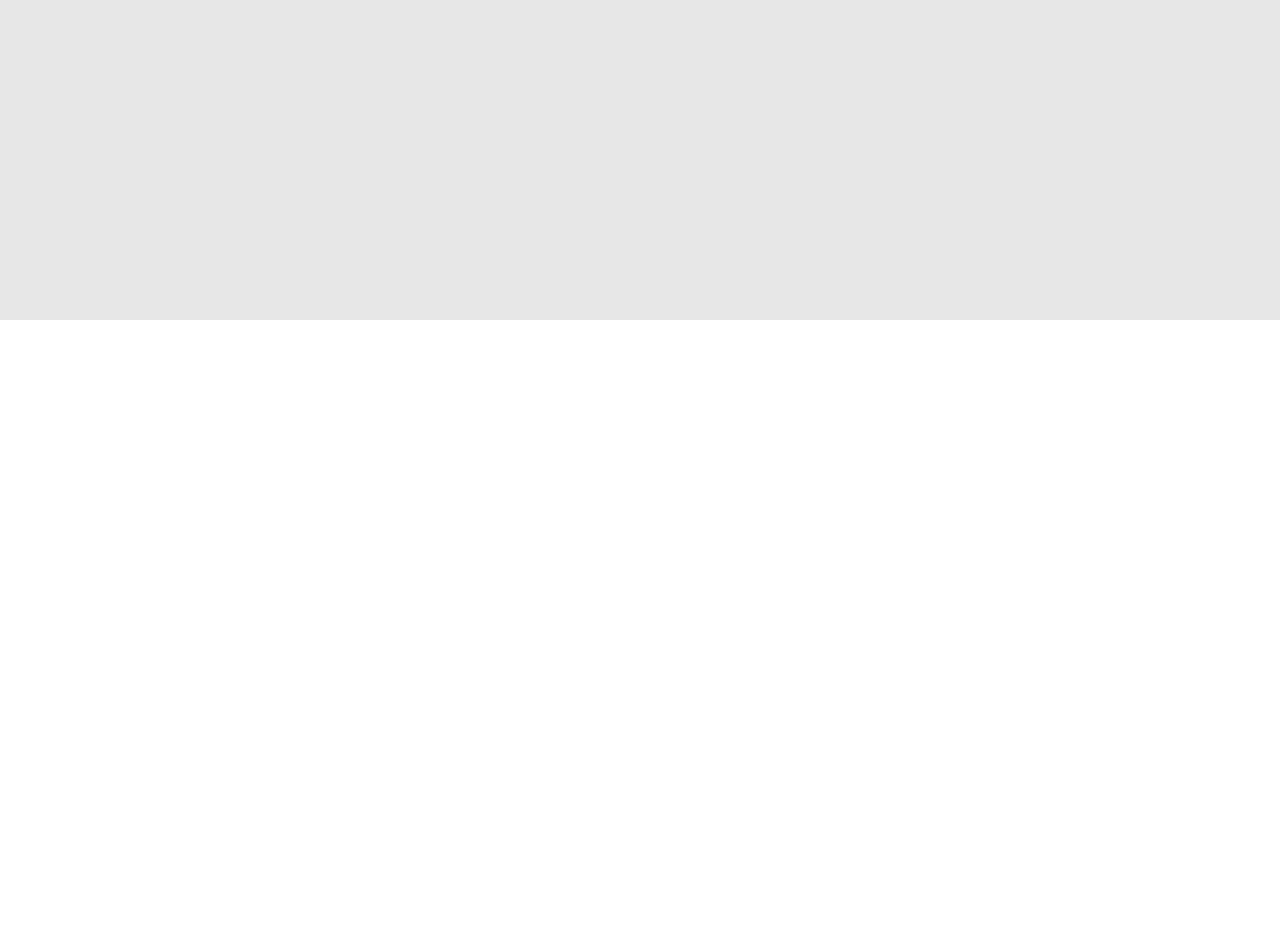
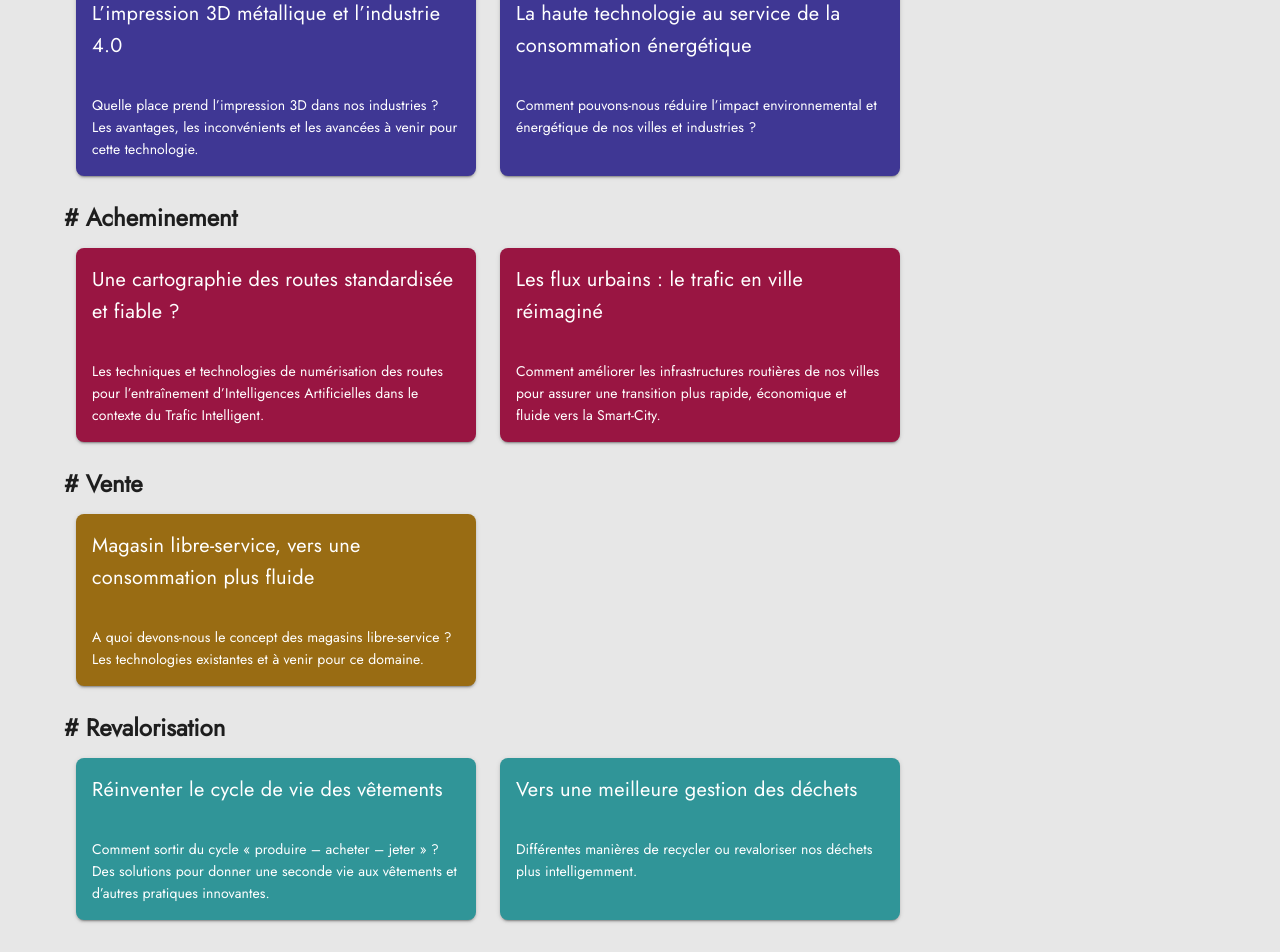
Before and after one commit to BigotClement/next-city4, a Vue app: page /programme in a window 1280 px wide. Shown: the part 480-1432 px from the top of the page. Before the commit the page ends 800 px from the top, so only its background shows below. Built offline with nearby package versions, Linux system fonts and the light colour scheme.

Commit message:
Program WIP

```diff
--- /dev/null
+++ b/src/components/ConferenceTopicComponent.vue
@@ -0,0 +1,37 @@
+<template>
+    <div id="conference-topic-component">
+        <v-card
+            rounded="lg"
+            :color="color"
+            max-width="400px"
+            height="100%"
+        >
+            <v-card-title class="topic-card">
+                <p>
+                    {{ title }}
+                </p>
+            </v-card-title>
+            <v-card-text class="topic-card">
+                {{ description }}
+            </v-card-text>
+        </v-card>
+    </div>
+</template>
+
+<script>
+export default {
+    name: "ConferenceTopicComponent",
+    props: {
+      title: String,
+      description: String,
+      color: String,
+    },
+}
+</script>
+
+<style scoped>
+.topic-card {
+    color: white!important;
+    word-break: normal!important;
+}
+</style>
--- a/src/components/EventDescriptionComponent.vue
+++ b/src/components/EventDescriptionComponent.vue
@@ -21,8 +21,7 @@
                 >
                     <rotate-card-component num="9" number-title="Conférences"
                                            description="Sur le nouveau cycle de vie des produits !"/>
-<!--                    <rotate-card-component num="20" number-title="Exposants"
-                                           description="Dans le domaine de la Smart City et de l'Industrie 4.0"/>-->
+
                 </v-card-text>
             </v-card>
 
--- a/src/components/RotateCardComponent.vue
+++ b/src/components/RotateCardComponent.vue
@@ -15,6 +15,18 @@
         <p class="text-center pa-5 ma-0  text-subtitle-1" style="max-width: 250px">
             {{ description }}
         </p>
+
+        <p class="text-center ma-0">
+            <a href="/programme" class="link">
+                Découvrir la programmation
+                <v-icon
+                    :color="'#5116b3'"
+                    class="mb-1 link-icon"
+                >
+                    mdi-menu-right
+                </v-icon>
+            </a>
+        </p>
     </div>
 </template>
 
@@ -29,18 +41,28 @@ export default {
 }
 </script>
 
-<style scoped>
+<style lang="scss">
 .box-rotate {
     transform: rotate(-2.5deg);
     margin: 0 25px
 }
 
 .box-rotate-text {
-
     transform: rotate(2.5deg);
     color: white;
     font-size: 25px;
     margin: 10px 0;
     line-height: 30px;
 }
+
+.link {
+    color: #5116b3;
+    text-decoration: none;
+
+    &:hover {
+        .link-icon {
+            margin-left: 5px;
+        }
+    }
+}
 </style>
--- a/src/router/index.js
+++ b/src/router/index.js
@@ -8,6 +8,11 @@ const routes = [
         path: '/',
         name: 'HomeView',
         component: () => import('../views/HomeView.vue')
+    },
+    {
+        path: '/programme',
+        name: 'ProgramView',
+        component: () => import('../views/ProgramView.vue')
     }
 ]
 
--- /dev/null
+++ b/src/views/ProgramView.vue
@@ -0,0 +1,119 @@
+<template>
+    <div id="program-view">
+        <div class="pa-5 pr-16 pl-16">
+            <h1># Conférences</h1>
+
+            <p class="ma-0 pt-10">
+                Vous trouverez ci-dessous 9 conférences au sujet plus passionnants les uns que les autres. Laissez les étudiants du CESI vous faire découvrir leurs travaux. Et suivez l'histoire des produits de l'usine jusqu'à leur seconde vie.
+            </p>
+
+            <div class="pt-10">
+                <h2># Production</h2>
+                <div class="d-flex flex-wrap">
+                    <conference-topic-component v-for="(topic) in production_topics" :key="topic.title"
+                        class="pa-3"
+                        :title="topic.title"
+                        :description="topic.description"
+                        :color="'#3f3794'"
+                    />
+                </div>
+
+                <h2 class="pt-3"># Acheminement</h2>
+                <div class="d-flex flex-wrap">
+                    <conference-topic-component v-for="(topic) in forwarding_topics" :key="topic.title"
+                        class="pa-3"
+                        :title="topic.title"
+                        :description="topic.description"
+                        :color="'#991542'"
+                    />
+                </div>
+
+                <h2 class="pt-3"># Vente</h2>
+                <div class="d-flex flex-wrap">
+                    <conference-topic-component v-for="(topic) in sell_topics" :key="topic.title"
+                        class="pa-3"
+                        :title="topic.title"
+                        :description="topic.description"
+                        :color="'#996C13'"
+                    />
+                </div>
+
+                <h2 class="pt-3"># Revalorisation</h2>
+                <div class="d-flex flex-wrap">
+                    <conference-topic-component v-for="(topic) in revaluation_topics" :key="topic.title"
+                        class="pa-3"
+                        :title="topic.title"
+                        :description="topic.description"
+                        :color="'#309598'"
+                    />
+                </div>
+
+            </div>
+
+
+        </div>
+    </div>
+</template>
+
+<script>
+import ConferenceTopicComponent from "@/components/ConferenceTopicComponent";
+export default {
+    name: "ProgramView",
+    components: {
+        ConferenceTopicComponent,
+    },
+    data() {
+        return {
+            production_topics: [
+                {
+                    title: "L'avenir des processus de manufacture des industries 4.0",
+                    description: "A quoi pourraient ressembler les futures processus de manufacture et quels seront leurs impacts sur notre monde ?",
+                },
+                {
+                    title: "Le produit, l'Homme et la ligne de production",
+                    description: "Dans l'oeil du produit, nous verrons le chemin qu'il pourrait emprunter dans une industrie classique, puis dans l'industrie du futur.",
+                },
+                {
+                    title: "L’impression 3D métallique et l’industrie 4.0",
+                    description: "Quelle place prend l’impression 3D dans nos industries ? Les avantages, les inconvénients et les avancées à venir pour cette technologie.",
+                },
+                {
+                    title: "La haute technologie au service de la consommation énergétique",
+                    description: "Comment pouvons-nous réduire l’impact environnemental et énergétique de nos villes et industries ?",
+                },
+            ],
+            forwarding_topics: [
+                {
+                    title: "Une cartographie des routes standardisée et fiable ?",
+                    description: "Les techniques et technologies de numérisation des routes pour l’entraînement d’Intelligences Artificielles dans le contexte du Trafic Intelligent.",
+                },
+                {
+                    title: "Les flux urbains : le trafic en ville réimaginé",
+                    description: "Comment améliorer les infrastructures routières de nos villes pour assurer une transition plus rapide, économique et fluide vers la Smart-City.",
+                },
+            ],
+            sell_topics: [
+                {
+                    title: "Magasin libre-service, vers une consommation plus fluide",
+                    description: "A quoi devons-nous le concept des magasins libre-service ? Les technologies existantes et à venir pour ce domaine.",
+                },
+            ],
+            revaluation_topics: [
+                {
+                    title: "Réinventer le cycle de vie des vêtements",
+                    description: "Comment sortir du cycle « produire – acheter – jeter » ? Des solutions pour donner une seconde vie aux vêtements et d’autres pratiques innovantes.",
+                },
+                {
+                    title: "Vers une meilleure gestion des déchets",
+                    description: "Différentes manières de recycler ou revaloriser nos déchets plus intelligemment.",
+                },
+            ]
+        }
+    }
+
+}
+</script>
+
+<style scoped>
+
+</style>
```
